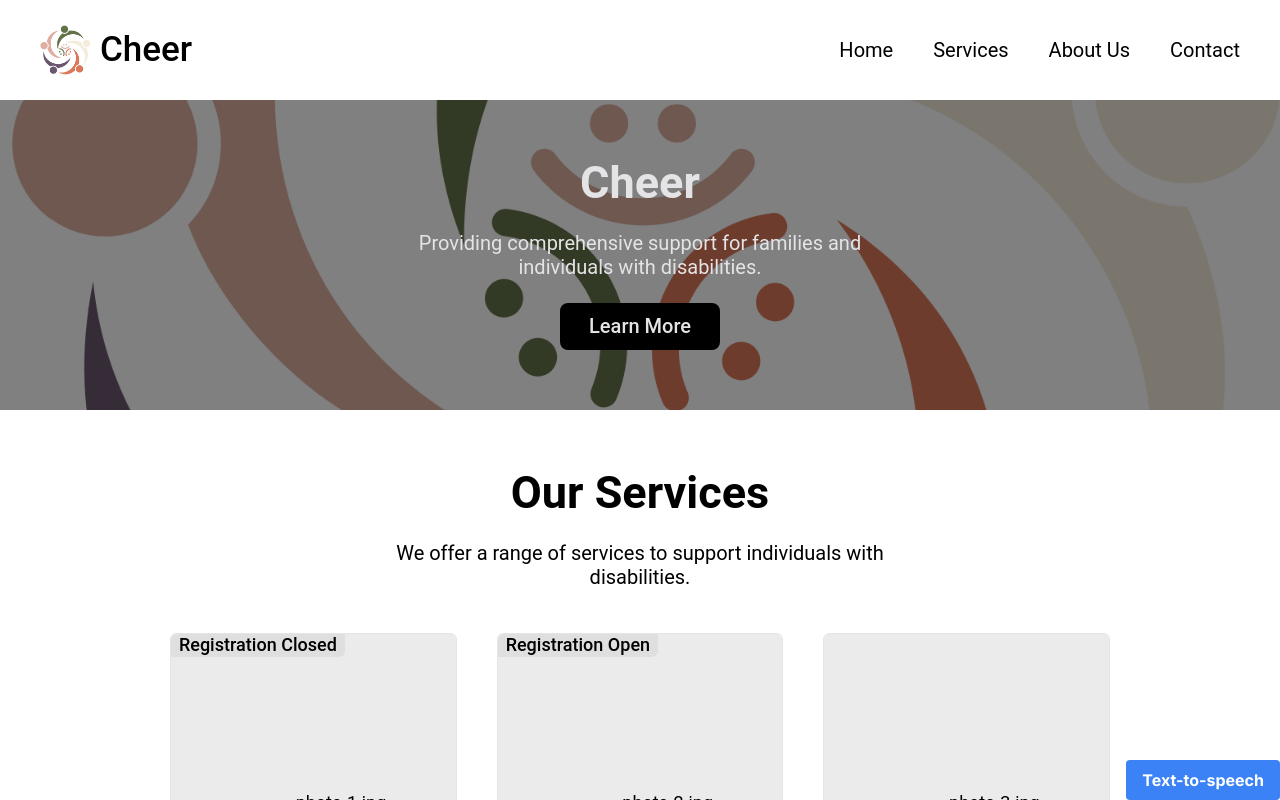
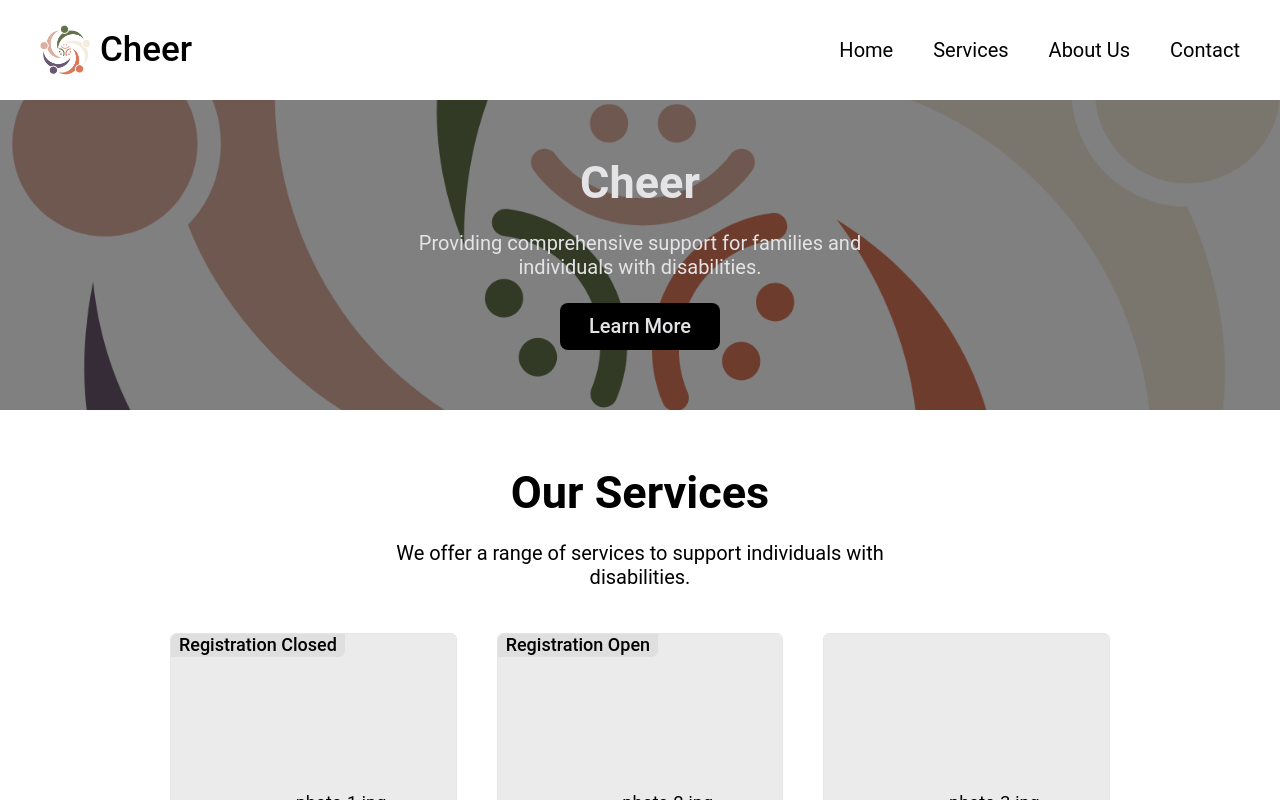
Before and after one commit to Nate5461/SE3350-Project, a Next.js app: page / in a window 1280 px wide. Shown: the top 800 px of the page. Built offline with nearby package versions, Linux system fonts and the light colour scheme.

Commit message:
Added stop feature to text to speech, disappears sometimes

```diff
--- a/src/app/button.tsx
+++ b/src/app/button.tsx
@@ -1,33 +1,53 @@
 "use client"
+import React, { useState } from 'react';
 
-import React from "react";
+const TextToSpeechButton = () => {
+    const [isSpeaking, setIsSpeaking] = useState(false);
+    const [speechSynthesisInstance, setSpeechSynthesisInstance] = useState<SpeechSynthesisUtterance | null>(null);
 
+    const startSpeech = (text: string) => {
+        var msg = new SpeechSynthesisUtterance(text);
+        msg.onend = () => {
+            setIsSpeaking(false); // Set isSpeaking to false when speech ends
+            setSpeechSynthesisInstance(null); // Reset the instance
+        };
+        window.speechSynthesis.speak(msg);
+        setSpeechSynthesisInstance(msg);
+        setIsSpeaking(true);
+    };
 
-
-
-export default function Button() {
+    const stopSpeech = () => {
+        if (speechSynthesisInstance) {
+            window.speechSynthesis.cancel();
+            setSpeechSynthesisInstance(null); // Reset the instance
+        }
+        setIsSpeaking(false);
+    };
 
     const textSpeech = () => {
+        if (isSpeaking) {
+            stopSpeech();
+        } else {
             const selection = window.getSelection();
             if (selection && selection.toString().trim() !== "") {
-        var msg = new SpeechSynthesisUtterance(selection.toString().trim());
-        window.speechSynthesis.speak(msg);
+                startSpeech(selection.toString().trim());
             } else {
                 // If no text is selected, read the entire document
-        var fullText = document.body.innerText;
-        var msg = new SpeechSynthesisUtterance(fullText);
-        window.speechSynthesis.speak(msg);
+                startSpeech(document.body.innerText);
+            }
         }
     };
 
     return (
         <div className="fixed right-0 bottom-0">
             <button
-        className="bg-blue-500 hover:bg-blue-700 text-white font-bold py-2 px-4 rounded"
-        onClick={() => textSpeech()}
+                className={`bg-${isSpeaking ? 'red' : 'blue'}-500 hover:bg-${isSpeaking ? 'red' : 'blue'}-700 text-white font-bold py-2 px-4 rounded`}
+                onClick={textSpeech}
             >
-        Text-to-speech
+                {isSpeaking ? 'Stop Speaking' : 'Start Speaking'}
             </button>
         </div>
     );
-}
+};
+
+export default TextToSpeechButton;
```
Lines whose indentation alone changed are shown as unchanged.
